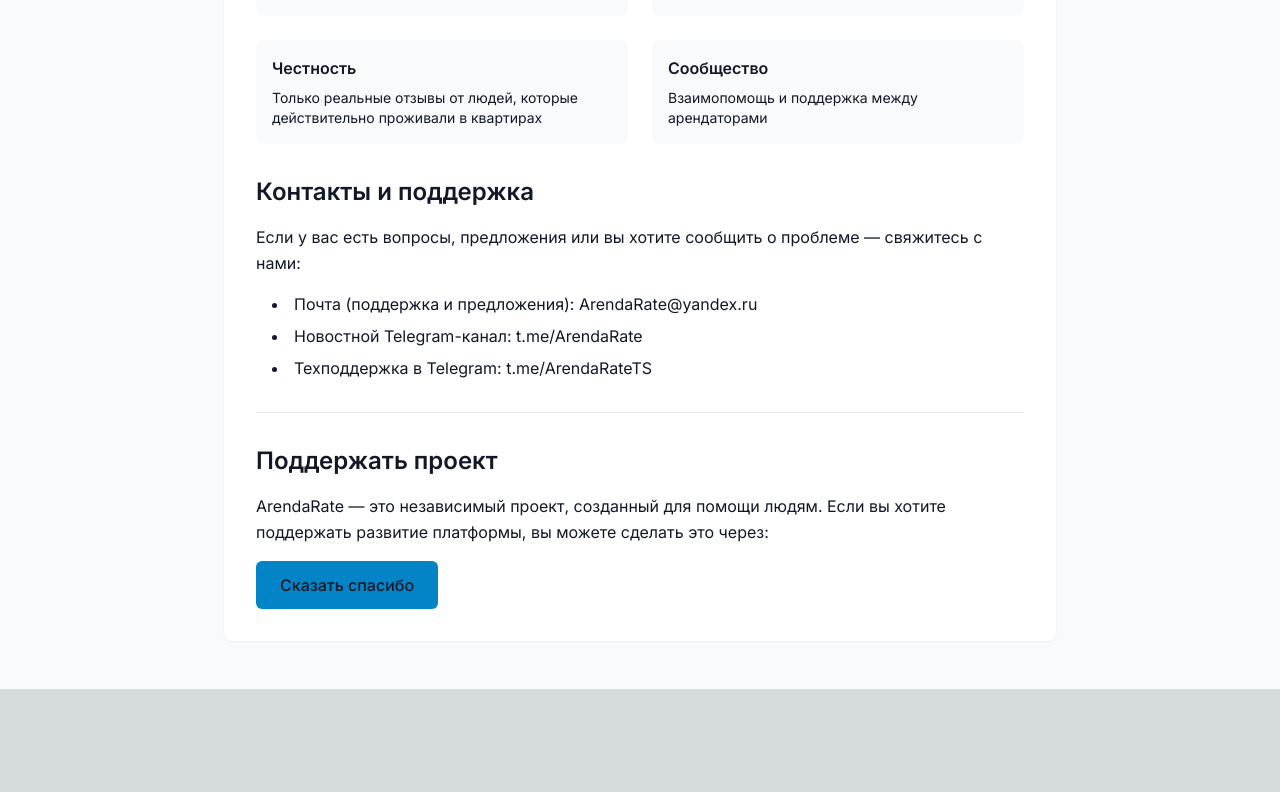
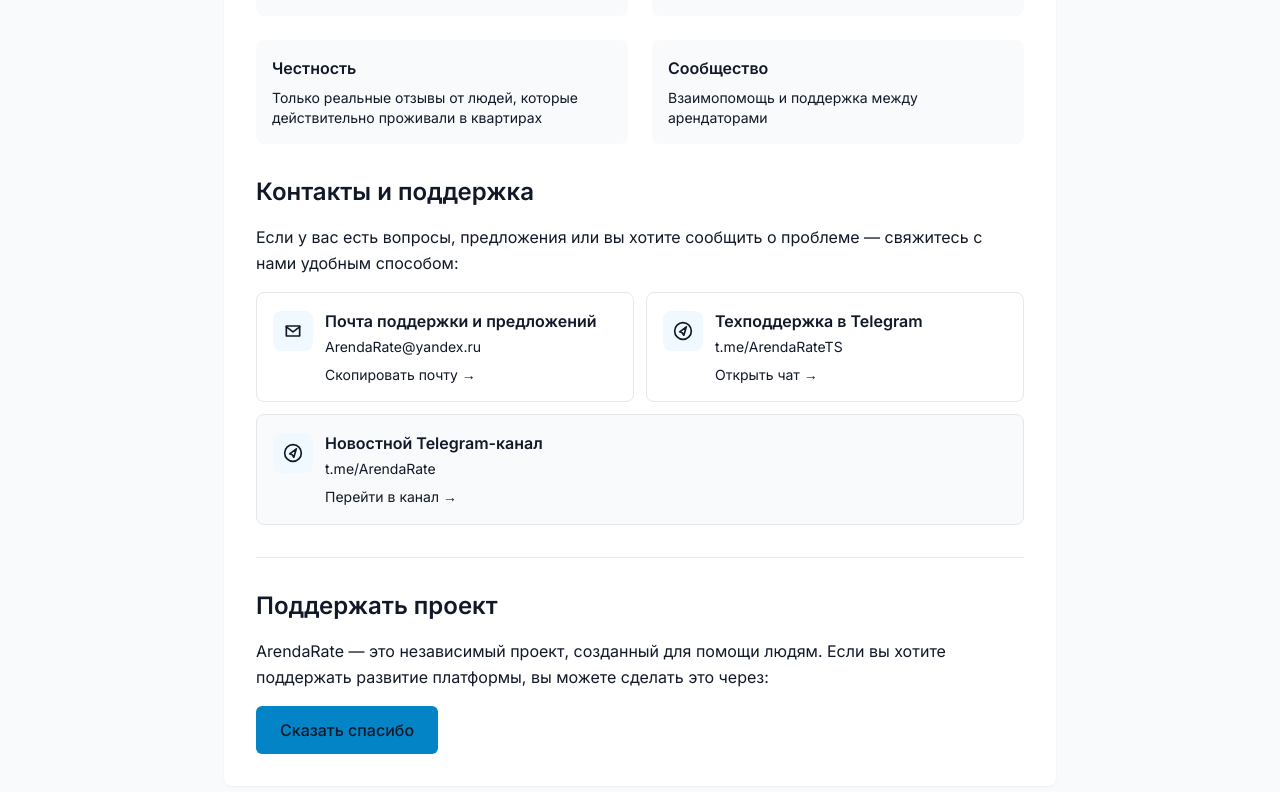
Before and after one commit to adrastion/ArendaRate, a Next.js app in the folder frontend/: page /about in a window 1280 px wide. Shown: the part 1241-2033 px from the top of the page. Before the commit the page ends 1930 px from the top, so only its background shows below. Built offline with nearby package versions, Linux system fonts and the light colour scheme; no server answers.

Commit message:
доработка контактов

```diff
--- a/frontend/app/about/page.tsx
+++ b/frontend/app/about/page.tsx
@@ -1,8 +1,21 @@
 'use client'
 
+import { useState } from 'react'
 import { Header } from '@/components/Header'
 
 export default function AboutPage() {
+  const [isEmailCopied, setIsEmailCopied] = useState(false)
+
+  const handleCopyEmail = () => {
+    const email = 'ArendaRate@yandex.ru'
+    if (navigator?.clipboard?.writeText) {
+      navigator.clipboard.writeText(email).then(() => {
+        setIsEmailCopied(true)
+        setTimeout(() => setIsEmailCopied(false), 2000)
+      })
+    }
+  }
+
   return (
     <div className="min-h-screen bg-gray-50 dark:bg-gray-900">
       <Header />
@@ -94,38 +107,85 @@
             <section className="mb-8">
               <h2 className="text-2xl font-semibold text-gray-800 dark:text-gray-200 mb-4">Контакты и поддержка</h2>
               <p className="text-gray-700 dark:text-gray-300 leading-relaxed mb-4">
-                Если у вас есть вопросы, предложения или вы хотите сообщить о проблеме — свяжитесь с нами:
+                Если у вас есть вопросы, предложения или вы хотите сообщить о проблеме — свяжитесь с нами удобным способом:
               </p>
-              <ul className="list-disc list-inside text-gray-700 dark:text-gray-300 space-y-2 ml-4">
-                <li>
-                  Почта (поддержка и предложения):{' '}
-                  <a className="text-primary-600 hover:text-primary-500" href="mailto:ArendaRate@yandex.ru">
+              <div className="grid gap-3 sm:grid-cols-2">
+                <button
+                  type="button"
+                  className="group flex w-full items-start gap-3 rounded-lg border border-gray-200 dark:border-gray-700 bg-white/60 dark:bg-gray-800/40 p-4 hover:bg-white dark:hover:bg-gray-800 transition-colors text-left"
+                  onClick={handleCopyEmail}
+                >
+                  <div className="mt-0.5 flex h-10 w-10 items-center justify-center rounded-lg bg-primary-50 text-primary-700 dark:bg-primary-900/30 dark:text-primary-300">
+                    <svg className="h-5 w-5" viewBox="0 0 24 24" fill="none" stroke="currentColor">
+                      <path strokeLinecap="round" strokeLinejoin="round" strokeWidth={2} d="M4 6h16v12H4V6z" />
+                      <path strokeLinecap="round" strokeLinejoin="round" strokeWidth={2} d="m4 7 8 6 8-6" />
+                    </svg>
+                  </div>
+                  <div className="min-w-0">
+                    <div className="font-semibold text-gray-900 dark:text-gray-100">Почта поддержки и предложений</div>
+                    <div className="mt-1 text-sm text-gray-600 dark:text-gray-400 break-words">
                       ArendaRate@yandex.ru
+                    </div>
+                    <div className="mt-2 text-sm text-primary-600 dark:text-primary-400 group-hover:underline">
+                      {isEmailCopied ? 'Почта скопирована' : 'Скопировать почту →'}
+                    </div>
+                  </div>
+                </button>
+
+                <a
+                  className="group flex items-start gap-3 rounded-lg border border-gray-200 dark:border-gray-700 bg-white/60 dark:bg-gray-800/40 p-4 hover:bg-white dark:hover:bg-gray-800 transition-colors"
+                  href="https://t.me/ArendaRateTS"
+                  target="_blank"
+                  rel="noopener noreferrer"
+                >
+                  <div className="mt-0.5 flex h-10 w-10 items-center justify-center rounded-lg bg-sky-50 text-sky-700 dark:bg-sky-900/30 dark:text-sky-300">
+                    <svg className="h-5 w-5" viewBox="0 0 24 24" fill="none" stroke="currentColor">
+                      <path
+                        strokeLinecap="round"
+                        strokeLinejoin="round"
+                        strokeWidth={2}
+                        d="M12 22a10 10 0 1 0-10-10 10 10 0 0 0 10 10Z"
+                      />
+                      <path strokeLinecap="round" strokeLinejoin="round" strokeWidth={2} d="M8 13l8-6-3 10-2-3-3-1Z" />
+                    </svg>
+                  </div>
+                  <div className="min-w-0">
+                    <div className="font-semibold text-gray-900 dark:text-gray-100">Техподдержка в Telegram</div>
+                    <div className="mt-1 text-sm text-gray-600 dark:text-gray-400 break-words">t.me/ArendaRateTS</div>
+                    <div className="mt-2 text-sm text-sky-700 dark:text-sky-300 group-hover:underline">
+                      Открыть чат →
+                    </div>
+                  </div>
                 </a>
-                </li>
-                <li>
-                  Новостной Telegram-канал:{' '}
+              </div>
+
+              <div className="mt-3 rounded-lg border border-gray-200 dark:border-gray-700 bg-gray-50 dark:bg-gray-800/30 p-4">
+                <div className="flex items-start gap-3">
+                  <div className="mt-0.5 flex h-10 w-10 items-center justify-center rounded-lg bg-sky-50 text-sky-700 dark:bg-sky-900/30 dark:text-sky-300">
+                    <svg className="h-5 w-5" viewBox="0 0 24 24" fill="none" stroke="currentColor">
+                      <path
+                        strokeLinecap="round"
+                        strokeLinejoin="round"
+                        strokeWidth={2}
+                        d="M12 22a10 10 0 1 0-10-10 10 10 0 0 0 10 10Z"
+                      />
+                      <path strokeLinecap="round" strokeLinejoin="round" strokeWidth={2} d="M8 13l8-6-3 10-2-3-3-1Z" />
+                    </svg>
+                  </div>
+                  <div className="min-w-0">
+                    <div className="font-semibold text-gray-900 dark:text-gray-100">Новостной Telegram-канал</div>
+                    <div className="mt-1 text-sm text-gray-600 dark:text-gray-400 break-words">t.me/ArendaRate</div>
                     <a
-                    className="text-primary-600 hover:text-primary-500"
+                      className="mt-2 inline-flex text-sm text-sky-700 dark:text-sky-300 hover:underline"
                       href="https://t.me/ArendaRate"
                       target="_blank"
                       rel="noopener noreferrer"
                     >
-                    t.me/ArendaRate
+                      Перейти в канал →
                     </a>
-                </li>
-                <li>
-                  Техподдержка в Telegram:{' '}
-                  <a
-                    className="text-primary-600 hover:text-primary-500"
-                    href="https://t.me/ArendaRateTS"
-                    target="_blank"
-                    rel="noopener noreferrer"
-                  >
-                    t.me/ArendaRateTS
-                  </a>
-                </li>
-              </ul>
+                  </div>
+                </div>
+              </div>
             </section>
 
             <section className="border-t dark:border-gray-700 pt-8">
```
Lines whose indentation alone changed are shown as unchanged.
